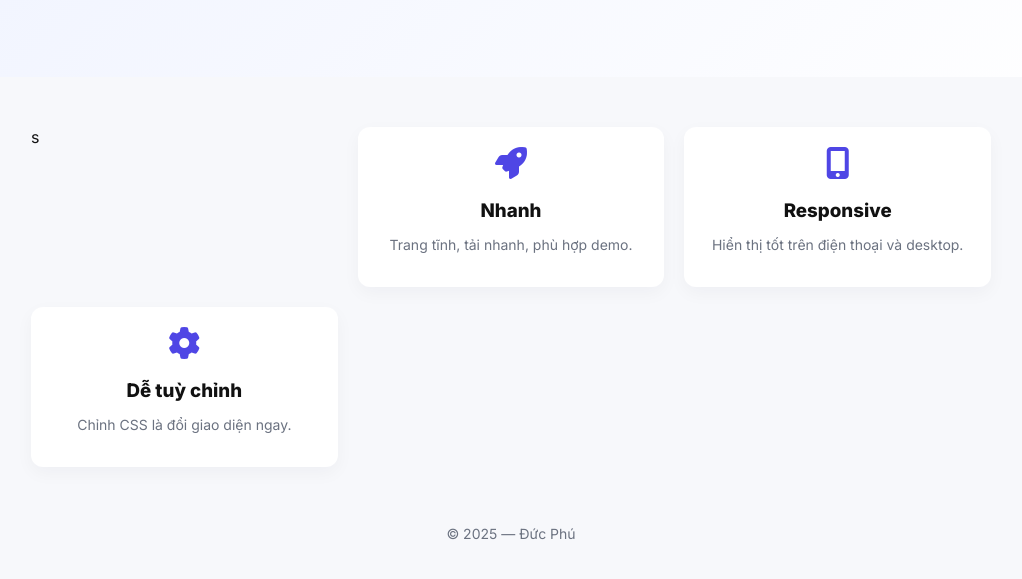
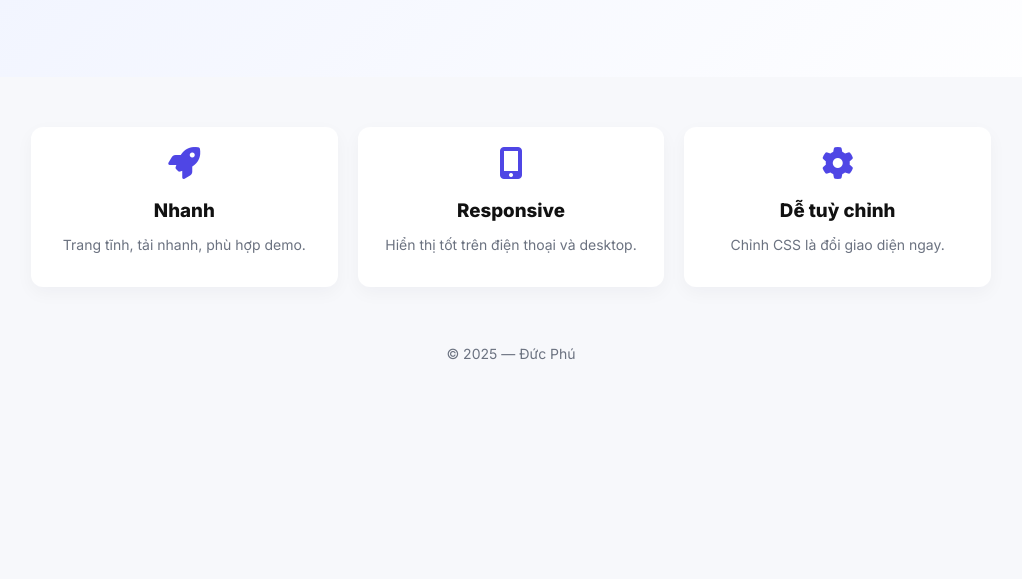
Before and after one commit to Tumi1208/my-static-site, a plain HTML site: page index.html in a window 1280 px wide. Shown: the part 315-894 px from the top of the page, without its empty margins (129-1151 px from the left). After the commit the page ends 800 px from the top, so only its background shows below. Drawn offline with Linux system fonts and the light colour scheme.

Commit message:
Style: add styles.css + hero layout

```diff
--- a/index.html
+++ b/index.html
@@ -30,7 +30,7 @@
   </header>
 
   <main class="container">
-    <section class="cards">s
+    <section class="cards">
       <article class="card">
         <i class="fa-solid fa-rocket fa-2x"></i>
         <h3>Nhanh</h3>
```
